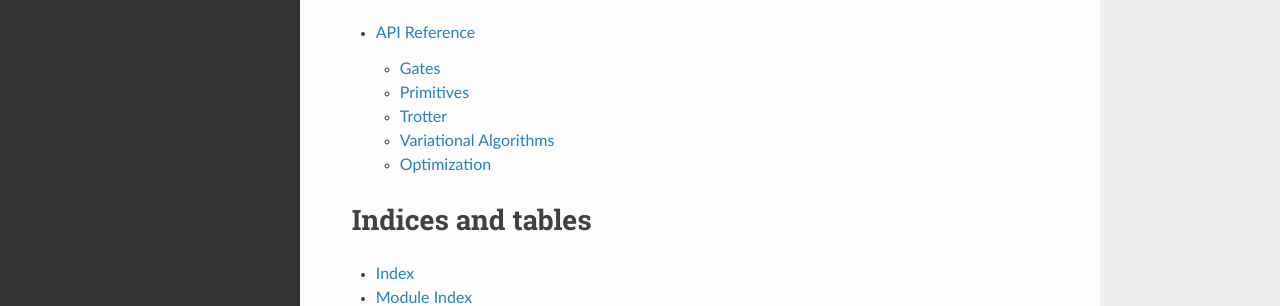
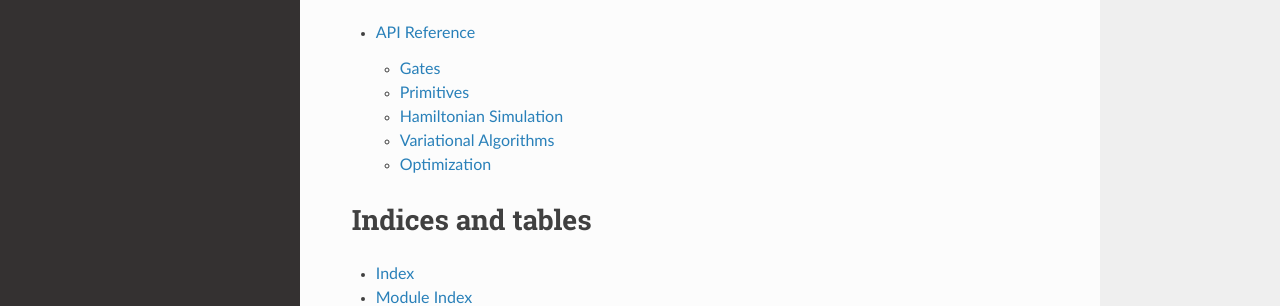
Before and after one commit to quantumlib/OpenFermion-Cirq, a Sphinx documentation site: the page built from docs/index.rst, in a window 1280 px wide. Shown: the part 139-445 px from the top of the page. Built offline with Sphinx 7.4.7 and the Read the Docs theme 2.0.0, drawn with Linux system fonts in a browser that asks for light colours.

Commit message:
doc fixes (#227)

```diff
--- a/docs/api.rst
+++ b/docs/api.rst
@@ -46,8 +46,8 @@ Primitives
     swap_network
 
 
-Trotter
--------
+Hamiltonian Simulation
+----------------------
 
 .. autosummary::
     :toctree: generated/
```
Also changed, not shown: other parts of docs/api.rst (+2 -2 lines), 1 other file.
